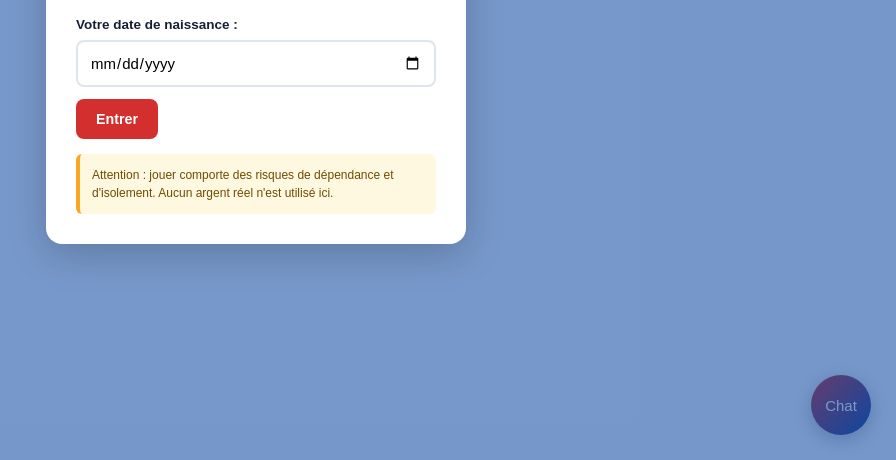
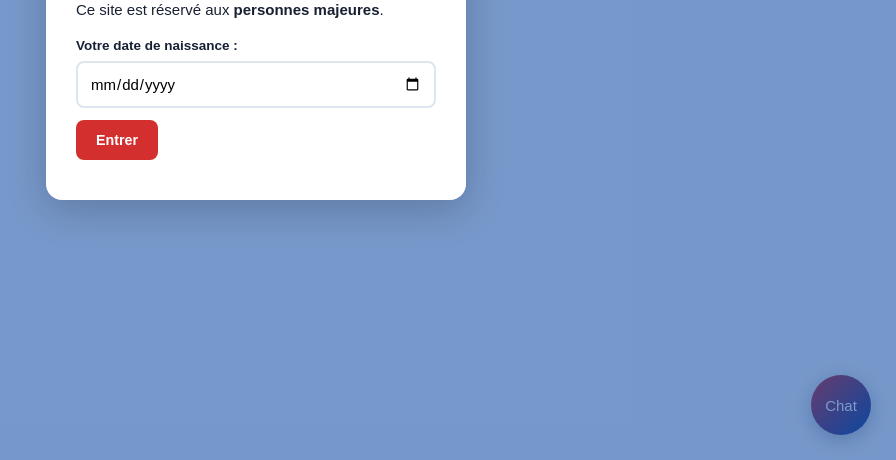
Before and after one commit to gael-oss/Projet_site_bet_online_junior_fekoua_gael_massenon_wisdom_tozo, a plain HTML site: page index.html in a window 1280 px wide. Shown: the part 340-800 px from the top of the page, without its empty margins (384-1280 px from the left). Drawn offline with Linux system fonts and the light colour scheme; files that its build step writes are made by us from their sources; files whose address does not match are found by name.

Commit message:
Restore index.html with original content

```diff
--- a/index.html
+++ b/index.html
@@ -12,7 +12,7 @@
   <div id="fenetreAge" class="fenetre">
     <div class="boite-fenetre">
       <h2>Efbet</h2>
-      <p>Ce site est réservé aux <strong>personnes majeures (18 ans et +)</strong>.</p>
+      <p>Ce site est réservé aux <strong>personnes majeures</strong>.</p>
 
       <label for="dateNaissance">Votre date de naissance :</label>
       <input type="date" id="dateNaissance">
@@ -20,9 +20,6 @@
       <button id="boutonAgeValider" class="bouton bouton-rouge">Entrer</button>
       <p id="erreurAge" class="erreur"></p>
 
-      <p class="avertissement">
-        Attention : jouer comporte des risques de dépendance et d'isolement. Aucun argent réel n'est utilisé ici.
-      </p>
     </div>
   </div>
 
```
